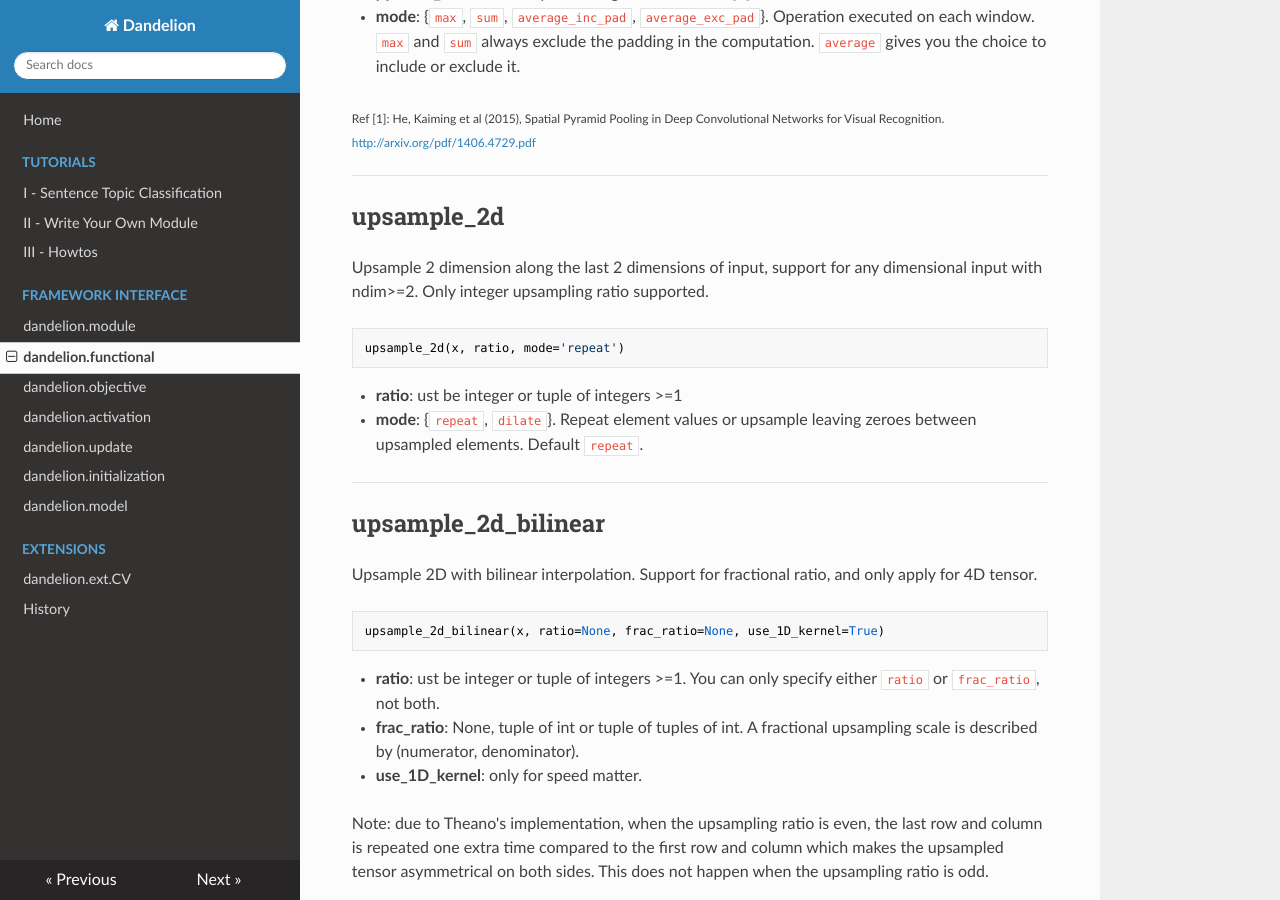
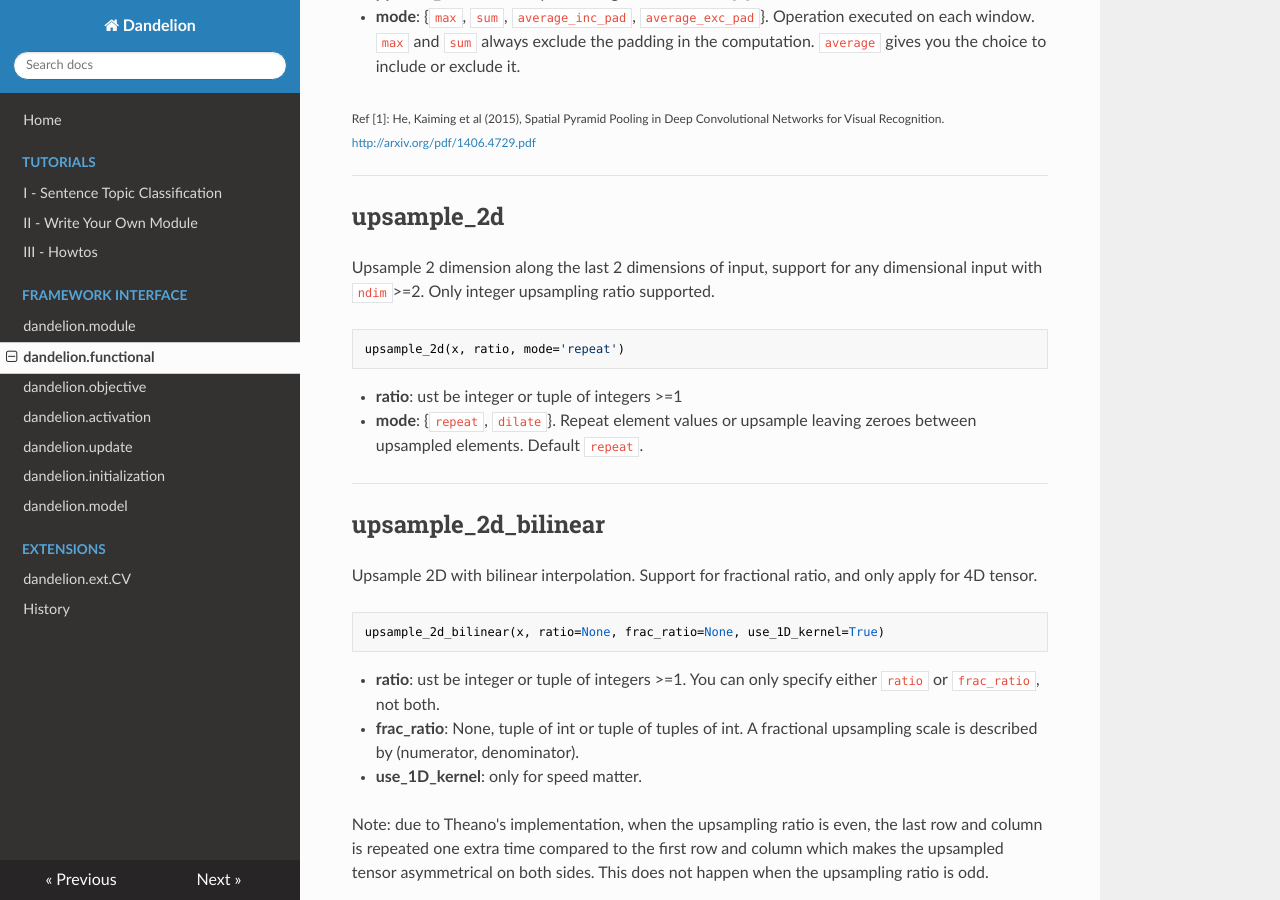
Before and after one commit to david-leon/Dandelion, an MkDocs documentation site: the page built from docs/dandelion_functional.md, in a window 1280 px wide and 900 px high, scrolled down 2190 px. Built offline with MkDocs 1.6.1, drawn with Linux system fonts in a browser that asks for light colours; nearby versions of some CDN libraries; old or Windows-style settings are respelled for this version of MkDocs.

Commit message:
improve documentation

````diff
--- a/docs/dandelion_functional.md
+++ b/docs/dandelion_functional.md
@@ -62,7 +62,7 @@ spatial_pyramid_pooling(x, pyramid_dims=(6, 4, 2, 1), mode='max')
 
 _______________________________________________________________________
 ## upsample_2d
-Upsample 2 dimension along the last 2 dimensions of input, support for any dimensional input with ndim>=2. Only integer upsampling ratio supported.
+Upsample 2 dimension along the last 2 dimensions of input, support for any dimensional input with `ndim`>=2. Only integer upsampling ratio supported.
 ```python
 upsample_2d(x, ratio, mode='repeat')
 ```
````
